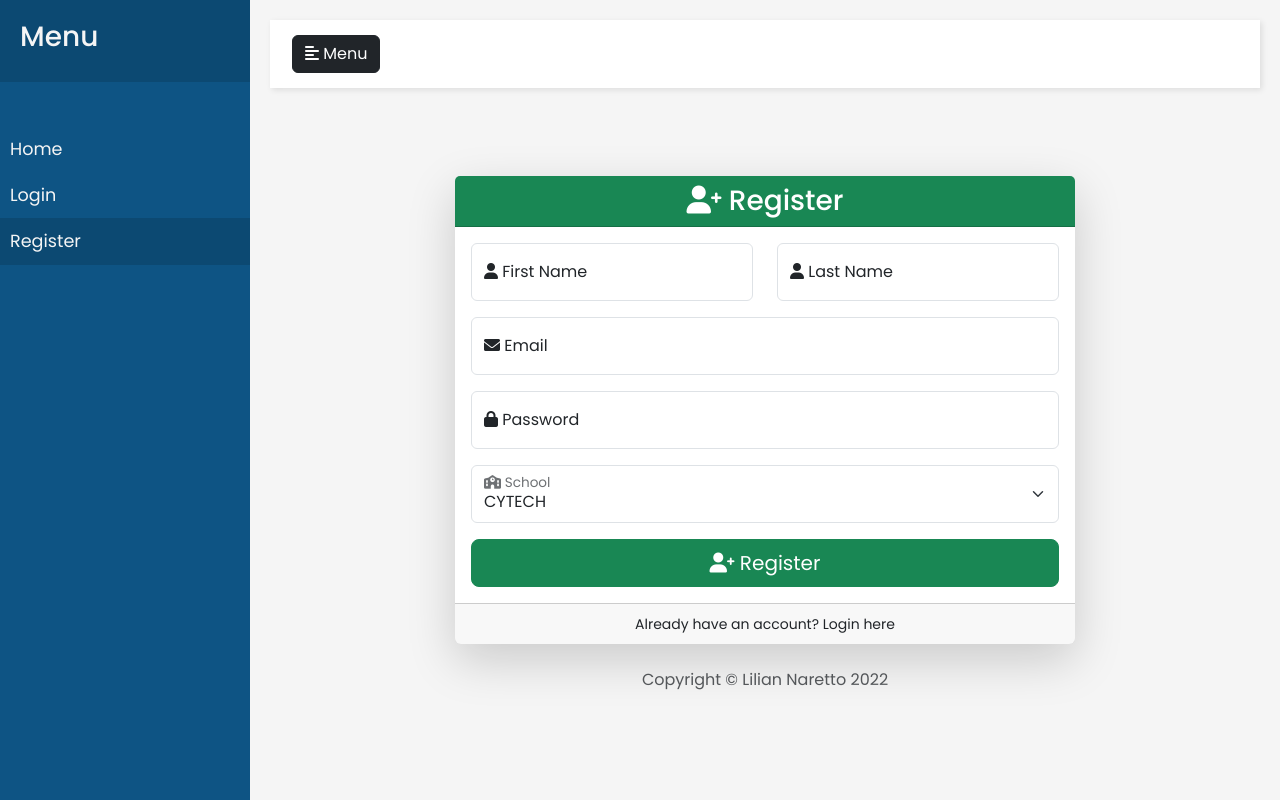
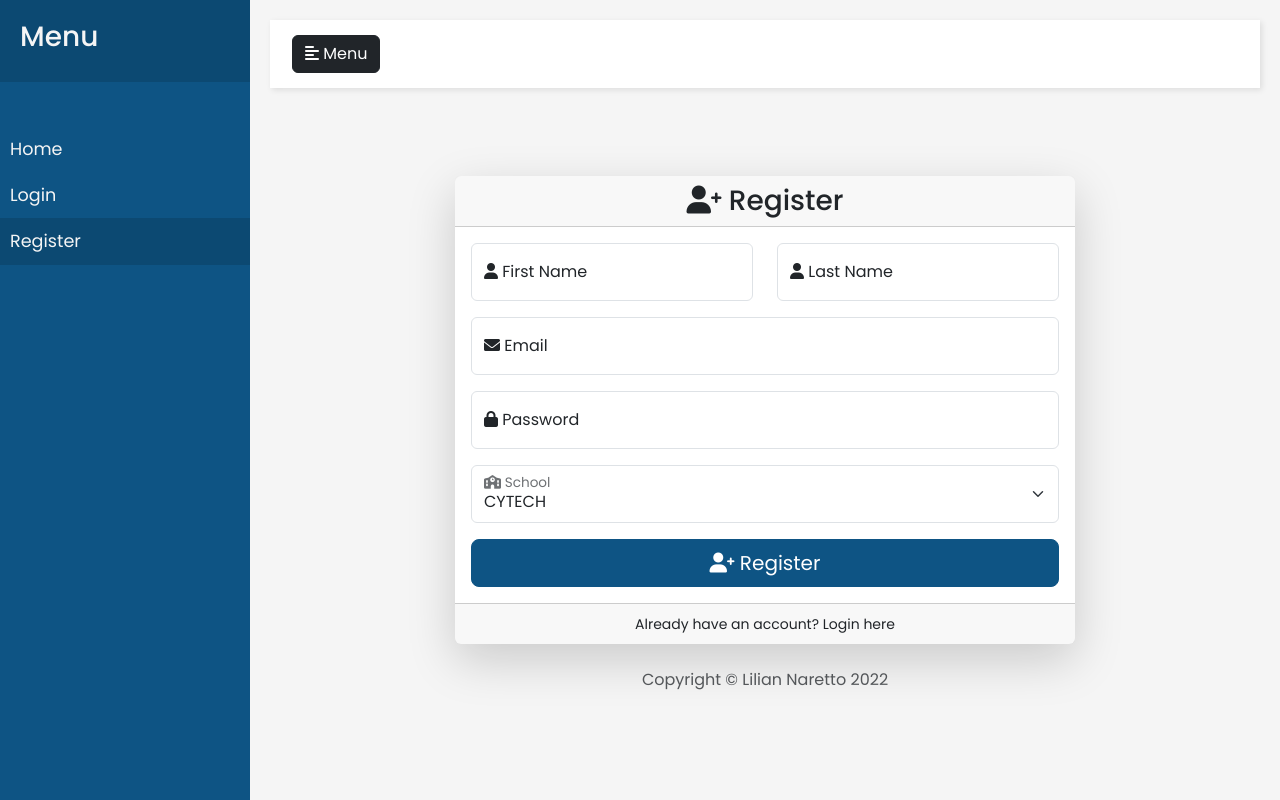
Before and after one commit to Naretto95/Flask-Cryptography, a Flask app: page /register in a window 1280 px wide. Run offline with Flask 3, Linux system fonts and the light colour scheme; some libraries are stand-ins or nearby versions.

Commit message:
change style

```diff
--- a/static/css/style.css
+++ b/static/css/style.css
@@ -176,3 +176,15 @@ ul.CTAs a {
     float:right;
     margin:0.25rem;
 }
+
+.btn-blue {
+    background-color: #0E5484;
+    border-color: #0E5484;
+    color: white;
+}
+
+.btn-blue:hover {
+    background-color: #0c4972;
+    border-color: #0c4972;
+    color: white;
+}
--- a/templates/Admin.html
+++ b/templates/Admin.html
@@ -20,7 +20,7 @@
     <div class="card-body">
       <div class="table-responsive">
         <table class="table table-striped table-hover display">
-          <thead class="table-dark">
+          <thead>
             <tr>
               <th scope="col"><i class="fas fa-user"></i> User</th>
               <th scope="col"><i class="fas fa-calendar"></i> Year</th>
--- a/templates/Index.html
+++ b/templates/Index.html
@@ -27,7 +27,7 @@
               <div class="form-text">Upload a certificate image to verify.</div>
             </div>
             <div class="d-grid">
-              <button type="submit" class="btn btn-lg" style="background-color: #0E5484; border-color: #0E5484; color: white;"><i class="fas fa-search"></i> Verify Certificate</button>
+              <button type="submit" class="btn btn-blue btn-lg"><i class="fas fa-search"></i> Verify Certificate</button>
             </div>
           </form>
         </div>
--- a/templates/Login.html
+++ b/templates/Login.html
@@ -10,7 +10,7 @@
       </div>
       {% endif %}
       <div class="card shadow-lg border-0 rounded-lg mt-5">
-        <div class="card-header bg-primary text-white text-center">
+        <div class="card-header text-center">
           <h3 class="mb-0"><i class="fas fa-sign-in-alt"></i> Login</h3>
         </div>
         <div class="card-body">
@@ -24,7 +24,7 @@
               <label for="password"><i class="fas fa-lock"></i> Password</label>
             </div>
             <div class="d-grid">
-              <button type="submit" class="btn btn-primary btn-lg"><i class="fas fa-sign-in-alt"></i> Login</button>
+              <button type="submit" class="btn btn-blue btn-lg"><i class="fas fa-sign-in-alt"></i> Login</button>
             </div>
           </form>
         </div>
--- a/templates/Register.html
+++ b/templates/Register.html
@@ -16,7 +16,7 @@
       </div>
       {% endif %}
       <div class="card shadow-lg border-0 rounded-lg mt-5">
-        <div class="card-header bg-success text-white text-center">
+        <div class="card-header text-center">
           <h3 class="mb-0"><i class="fas fa-user-plus"></i> Register</h3>
         </div>
         <div class="card-body">
@@ -51,7 +51,7 @@
               <label for="school"><i class="fas fa-school"></i> School</label>
             </div>
             <div class="d-grid">
-              <button type="submit" class="btn btn-success btn-lg"><i class="fas fa-user-plus"></i> Register</button>
+              <button type="submit" class="btn btn-blue btn-lg"><i class="fas fa-user-plus"></i> Register</button>
             </div>
           </form>
         </div>
```
